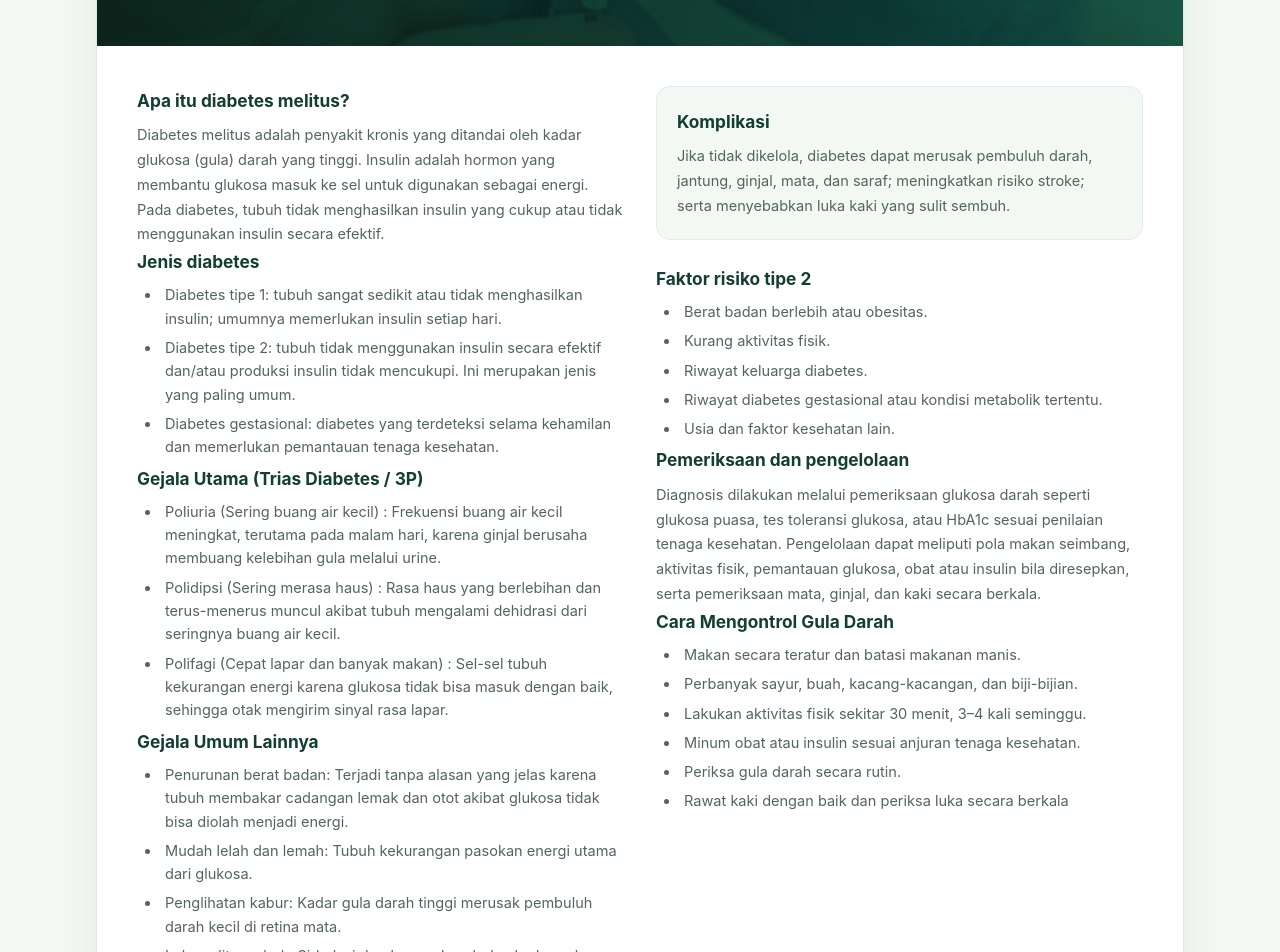
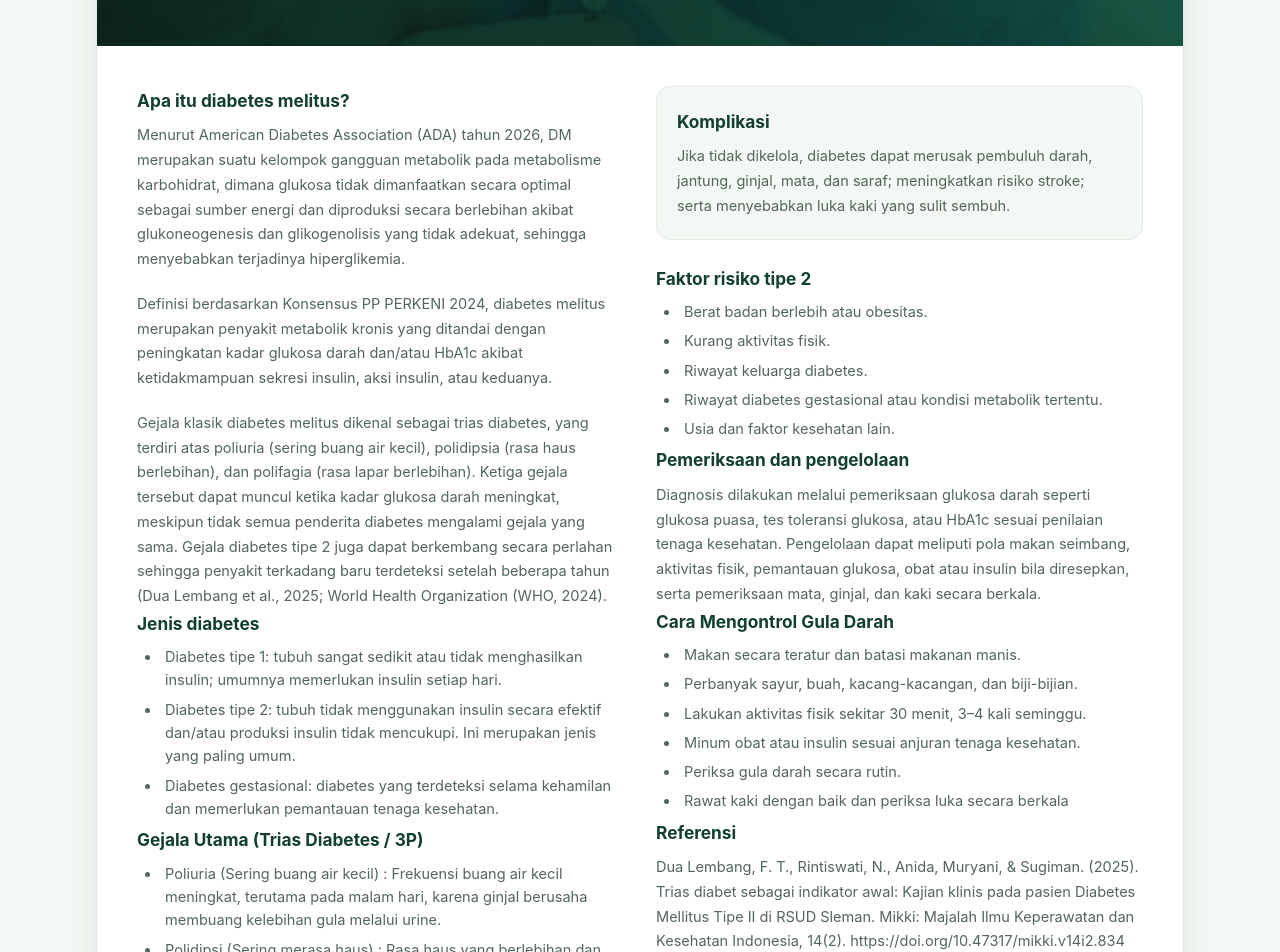
Before and after one commit to novandrawichdafarun/HEALIFEST, a Next.js app: page /penyakit in a window 1280 px wide. Shown: the part 1380-2332 px from the top of the page. Built offline with nearby package versions, Linux system fonts and the light colour scheme.

Commit message:
feat: Enhance diabetes and hypertension descriptions with updated definitions and references

```diff
--- a/app/layout.tsx
+++ b/app/layout.tsx
@@ -8,7 +8,7 @@ export const metadata: Metadata = {
     google: "X2SOOBeTLMwoDQk7hPArZFUwVp5UhKpYW0qRfYbIeec",
   },
   alternates: {
-    canonical: 'https://vercel.app',
+    canonical: "https://vercel.app",
   },
 };
 
--- a/constants/conditions.ts
+++ b/constants/conditions.ts
@@ -16,7 +16,9 @@ export const conditions: Condition[] = [
       {
         title: "Apa itu diabetes melitus?",
         paragraphs: [
-          "Diabetes melitus adalah penyakit kronis yang ditandai oleh kadar glukosa (gula) darah yang tinggi. Insulin adalah hormon yang membantu glukosa masuk ke sel untuk digunakan sebagai energi. Pada diabetes, tubuh tidak menghasilkan insulin yang cukup atau tidak menggunakan insulin secara efektif.",
+          "Menurut American Diabetes Association (ADA) tahun 2026, DM merupakan suatu kelompok gangguan metabolik pada metabolisme karbohidrat, dimana glukosa tidak dimanfaatkan secara optimal sebagai sumber energi dan diproduksi secara berlebihan akibat glukoneogenesis dan glikogenolisis yang tidak adekuat, sehingga menyebabkan terjadinya hiperglikemia.",
+          "Definisi berdasarkan Konsensus PP PERKENI 2024, diabetes melitus merupakan penyakit metabolik kronis yang ditandai dengan peningkatan kadar glukosa darah dan/atau HbA1c akibat ketidakmampuan sekresi insulin, aksi insulin, atau keduanya.",
+          "Gejala klasik diabetes melitus dikenal sebagai trias diabetes, yang terdiri atas poliuria (sering buang air kecil), polidipsia (rasa haus berlebihan), dan polifagia (rasa lapar berlebihan). Ketiga gejala tersebut dapat muncul ketika kadar glukosa darah meningkat, meskipun tidak semua penderita diabetes mengalami gejala yang sama. Gejala diabetes tipe 2 juga dapat berkembang secara perlahan sehingga penyakit terkadang baru terdeteksi setelah beberapa tahun (Dua Lembang et al., 2025; World Health Organization (WHO, 2024).",
         ],
       },
       {
@@ -81,6 +83,14 @@ export const conditions: Condition[] = [
           "Rawat kaki dengan baik dan periksa luka secara berkala",
         ],
       },
+      {
+        title: "Referensi",
+        paragraphs: [
+          "Dua Lembang, F. T., Rintiswati, N., Anida, Muryani, & Sugiman. (2025). Trias diabet sebagai indikator awal: Kajian klinis pada pasien Diabetes Mellitus Tipe II di RSUD Sleman. Mikki: Majalah Ilmu Keperawatan dan Kesehatan Indonesia, 14(2). https://doi.org/10.47317/mikki.v14i2.834",
+          "National Institute of Diabetes and Digestive and Kidney Diseases. (n.d.). Symptoms & causes of diabetes. https://www.niddk.nih.gov/health-information/diabetes/overview/symptoms-causes",
+          "World Health Organization. (2024, November 14). Diabetes. https://www.who.int/news-room/fact-sheets/detail/diabetes",
+        ],
+      },
     ],
     takeaway:
       "Kurangi minuman berpemanis, pilih makanan kaya serat, aktif bergerak, hindari rokok, dan lakukan pemeriksaan sesuai faktor risiko. Diabetes tidak dapat dipastikan hanya dari gejala.",
@@ -99,7 +109,8 @@ export const conditions: Condition[] = [
       {
         title: "Apa itu hipertensi?",
         paragraphs: [
-          "Hipertensi adalah tekanan darah yang menetap pada tingkat tinggi. Tekanan darah ditulis dengan dua angka: sistolik (saat jantung berkontraksi) dan diastolik (saat jantung beristirahat di antara denyut). WHO menggunakan ambang diagnosis klinis ≥140 mmHg sistolik dan/atau ≥90 mmHg diastolik yang terkonfirmasi pada pengukuran di hari berbeda; interpretasi dan target dapat berbeda sesuai kondisi individu dan pedoman setempat.",
+          "Menurut World Health Organization (WHO), hipertensi adalah kondisi medis serius ketika tekanan darah di dalam pembuluh darah meningkat secara persisten di atas normal. Pengukuran tekanan darah ini diwakili oleh dua angka, yaitu angka sistolik (tekanan saat jantung berdetak memompa darah) dan angka diastolik (tekanan saat jantung beristirahat di antara detakan).",
+          "WHO menetapkan bahwa seseorang dikatakan mengalami hipertensi apabila hasil pemeriksaan menunjukkan tekanan darah sistolik ≥140 mmHg dan/atau tekanan darah diastolik ≥90 mmHg. Pengukuran ini idealnya dilakukan pada minimal dua kali pemeriksaan yang berbeda dalam kondisi pasien yang tenang dan rileks.",
           "Hasil pengukuran tekanan darah akan diklasifikasikan sebagai berikut:",
         ],
         bullets: [
@@ -110,7 +121,7 @@ export const conditions: Condition[] = [
         ],
       },
       {
-        title: "Gejala",
+        title: "Gejala Hipertensi",
         paragraphs: [
           "Hipertensi sering disebut sebagai silent killer karena umumnya tidak menimbulkan gejala. Pada banyak kasus, gejala baru muncul ketika tekanan darah sudah sangat tinggi atau terjadi komplikasi.",
         ],
@@ -141,6 +152,12 @@ export const conditions: Condition[] = [
           "Merokok dan mengonsumsi minuman beralkohol",
         ],
       },
+      {
+        title: "Pemeriksaan dan pengelolaan",
+        paragraphs: [
+          "Tekanan darah diukur dengan alat yang sesuai dan teknik yang benar. Istirahat beberapa menit sebelum pengukuran, duduk dengan punggung tersangga, kaki menapak, dan lengan setinggi jantung. Tenaga kesehatan dapat menyarankan pengukuran berulang, perubahan gaya hidup, dan obat sesuai kebutuhan.",
+        ],
+      },
     ],
     right: [
       {
@@ -154,12 +171,6 @@ export const conditions: Condition[] = [
         emphasized: true,
       },
       {
-        title: "Pemeriksaan dan pengelolaan",
-        paragraphs: [
-          "Tekanan darah diukur dengan alat yang sesuai dan teknik yang benar. Istirahat beberapa menit sebelum pengukuran, duduk dengan punggung tersangga, kaki menapak, dan lengan setinggi jantung. Tenaga kesehatan dapat menyarankan pengukuran berulang, perubahan gaya hidup, dan obat sesuai kebutuhan.",
-        ],
-      },
-      {
         title: "Pencegahan",
         paragraphs: [
           "Batasi garam, perbanyak sayur dan buah, aktif bergerak, pertahankan berat badan sehat, berhenti merokok, tidur cukup, dan ikuti pengobatan yang diresepkan.",
@@ -168,6 +179,12 @@ export const conditions: Condition[] = [
       {
         title: "Ayok cegah hipertensi dengan CERDIK & PATUH",
         emphasized: true,
+      },
+      {
+        title: "",
+        paragraphs: [
+          "Kementerian Kesehatan menjelaskan CERDIK sebagai upaya pencegahan melalui pemeriksaan kesehatan, menghindari asap rokok, aktivitas fisik, diet seimbang, istirahat cukup, dan pengelolaan stres. PATUH ditujukan untuk membantu pengendalian hipertensi. (Kementerian Kesehatan RI, 2023)",
+        ],
       },
       {
         title: "Kendalikan Hipertensi",
@@ -185,11 +202,19 @@ export const conditions: Condition[] = [
         paragraphs: ["CERDIK:"],
         bullets: [
           "C: Cek kesehatan secara rutin",
-          "E: Eliminasi asap rokok",
+          "E: Enyakan asap rokok",
           "R: Rajin olahraga",
           "D: Diet seimbang",
           "I: Istirahat cukup",
           "K: Kelola stress",
+        ],
+      },
+      {
+        title: "Referensi",
+        paragraphs: [
+          "Kementerian Kesehatan Republik Indonesia. (2023, 31 Mei). Penanganan hipertensi dengan perilaku CERDIK dan PATUH. https://keslan.kemkes.go.id/view_artikel/2517/penanganan-hipertensi-dengan-",
+          "Kementerian Kesehatan Republik Indonesia. (2026). Pedoman Nasional Pelayanan Klinis Tata Laksana Hipertensi Dewasa. https://www.kemkes.go.id/id/pnpk-hipertensi-dewasa-kemenkes-2026",
+          "World Health Organization. Diakses pada 2026. Hypertension: Global Guidelines and Diagnostic Criteria",
         ],
       },
     ],
@@ -210,7 +235,8 @@ export const conditions: Condition[] = [
       {
         title: "Apa itu kolesterol?",
         paragraphs: [
-          "Kolesterol adalah zat berlemak yang dibutuhkan tubuh untuk membentuk sel dan hormon. Kolesterol dibawa dalam darah oleh lipoprotein. LDL sering disebut “kolesterol jahat” karena kadar tinggi dapat berkontribusi pada penumpukan plak di arteri; HDL membantu membawa kolesterol kembali ke hati. Trigliserida adalah jenis lemak darah lain yang juga perlu dinilai.",
+          "Kolesterol merupakan salah satu jenis lipid yang dibutuhkan tubuh untuk menjalankan berbagai fungsi fisiologis. Namun, gangguan kadar lipid dalam darah atau dislipidemia dapat meningkatkan risiko penyakit kardiovaskular aterosklerotik, seperti penyakit jantung koroner dan stroke. Penilaian profil lipid mencakup kadar kolesterol total, kolesterol LDL (low-density lipoprotein), kolesterol HDL (high-density lipoprotein), dan trigliserida. Menurut Blumenthal et al. (2026).",
+          "Pedoman Blumenthal et al. (2026) menekankan pentingnya penilaian risiko untuk menentukan kebutuhan dan sasaran terapi penurun lipid sebagai berikut :",
         ],
       },
       {
@@ -262,11 +288,24 @@ export const conditions: Condition[] = [
           "Selain beberapa faktor di atas, seseorang yang berusia 40 tahun ke atas juga lebih berisiko menderita kolesterol. Hal ini terjadi karena seiring bertambahnya usia, hati menjadi kurang mampu membuang kolesterol jahat (LDL).",
         ],
       },
+      {
+        title: "Apakah kolesterol tinggi bergejala?",
+        paragraphs: [
+          "Biasanya tidak. Seseorang dapat merasa sehat meskipun kadar kolesterolnya tinggi. Karena itu, pemeriksaan profil lipid diperlukan berdasarkan usia, riwayat keluarga, faktor risiko, dan saran tenaga kesehatan.",
+        ],
+      },
+      {
+        title: "Pemeriksaan",
+        paragraphs: [
+          "Profil lipid biasanya menilai kolesterol total, LDL, HDL, dan trigliserida. Apakah perlu berpuasa sebelum tes bergantung pada instruksi fasilitas kesehatan dan jenis pemeriksaan. Target kolesterol ditentukan berdasarkan risiko kardiovaskular seseorang, bukan satu angka untuk semua orang.",
+        ],
+      },
     ],
     right: [
       {
         title: "Komplikasi",
         paragraphs: [
+          "Kolesterol LDL yang tinggi dapat berkontribusi terhadap pembentukan plak aterosklerotik pada dinding arteri. Penumpukan plak tersebut dapat mempersempit pembuluh darah dan meningkatkan risiko kejadian kardiovaskular, termasuk serangan jantung dan stroke iskemik. Oleh karena itu, pengendalian kadar lipid merupakan salah satu bagian penting dalam pencegahan penyakit kardiovaskular (Mach et al., 2025).",
           "Kadar kolesterol yang berlebihan perlu ditangani. Apabila dibiarkan, kolesterol akan menumpuk di dinding pembuluh darah arteri dan membentuk plak sehingga membuat arteri menyempit. Kondisi ini disebut dengan aterosklerosis.",
           "Aterosklerosis yang tidak ditanganidapat membuat aliran darah tersumbat dan menimbulkan komplikasi serius berikut ini:",
         ],
@@ -282,20 +321,9 @@ export const conditions: Condition[] = [
         emphasized: true,
       },
       {
-        title: "Apakah kolesterol tinggi bergejala?",
-        paragraphs: [
-          "Biasanya tidak. Seseorang dapat merasa sehat meskipun kadar kolesterolnya tinggi. Karena itu, pemeriksaan profil lipid diperlukan berdasarkan usia, riwayat keluarga, faktor risiko, dan saran tenaga kesehatan.",
-        ],
-      },
-      {
-        title: "Pemeriksaan",
-        paragraphs: [
-          "Profil lipid biasanya menilai kolesterol total, LDL, HDL, dan trigliserida. Apakah perlu berpuasa sebelum tes bergantung pada instruksi fasilitas kesehatan dan jenis pemeriksaan. Target kolesterol ditentukan berdasarkan risiko kardiovaskular seseorang, bukan satu angka untuk semua orang.",
-        ],
-      },
-      {
         title: "Pencegahan Kolesterol Tinggi",
         paragraphs: [
+          "Pencegahan kolesterol tinggi dilakukan melalui penerapan pola makan sehat, aktivitas fisik secara teratur, pengendalian berat badan, penghentian kebiasaan merokok, dan pemeriksaan profil lipid sesuai kebutuhan. Pada individu dengan risiko kardiovaskular tinggi, perubahan gaya hidup dapat disertai terapi obat berdasarkan penilaian tenaga medis. Pendekatan pencegahan dan pengobatan perlu disesuaikan dengan tingkat risiko serta sasaran terapi setiap individu (Blumenthal et al., 2026; Mach et al., 2025).",
           "Untuk mencegah tingginya kadar kolesterol dalam tubuh, ada sejumlah upaya yang dapat dilakukan, yaitu:",
         ],
         bullets: [
@@ -308,6 +336,13 @@ export const conditions: Condition[] = [
           "Membatasi makanan yang mengandung kolesterol tinggi",
           "Membatasi konsumsi minuman beralkohol",
           "Membatasi konsumsi makanan yang berlemak tinggi, khususnya lemak jenuh, seperti daging merah dan kue",
+        ],
+      },
+      {
+        title: "Referensi",
+        paragraphs: [
+          "Blumenthal, R. S., Morris, P. B., Gaudino, M., et al. (2026). 2026 ACC/AHA/AACVPR/ABC/ACPM/ADA/AGS/APhA/ASPC/NLA/PCNA guideline on the management of dyslipidemia: A report of the American College of Cardiology/American Heart Association Joint Committee on Clinical Practice Guidelines. Circulation. https://doi.org/10.1161/CIR.0000000000001423",
+          "Mach, F., Koskinas, K. C., Roeters van Lennep, J., et al. (2025). 2025 focused update of the 2019 ESC/EAS Guidelines for the management of dyslipidaemias. European Heart Journal, 46(42), 4359–4378. https://doi.org/10.1093/eurheartj/ehaf190",
         ],
       },
     ],
@@ -328,7 +363,9 @@ export const conditions: Condition[] = [
       {
         title: "Apa itu asam urat?",
         paragraphs: [
-          "Asam urat merupakan zat yang terbentuk saat tubuh memecah purin, senyawa yang terdapat secara alami di dalam tubuh dan beberapa makanan. Asam urat biasanya dikeluarkan melalui ginjal. Bila kadarnya tinggi, kristal urat dapat terbentuk dan menumpuk di sendi pada sebagian orang, menyebabkan gout. Kadar tinggi tidak selalu berarti seseorang mengalami gout.",
+          "Penyakit asam urat atau gout arthritis merupakan penyakit radang sendi yang berkaitan dengan pengendapan kristal monosodium urat pada sendi dan jaringan di sekitarnya. Gejala utama gout ditandai dengan serangan nyeri sendi yang hebat dan muncul secara tiba-tiba, sering kali pada malam hari atau dini hari. Serangan tersebut umumnya disertai pembengkakan, kemerahan, dan peningkatan suhu pada area sendi yang terkena. Sendi yang paling sering mengalami serangan adalah pangkal ibu jari kaki, meskipun sendi pergelangan kaki, lutut, tangan, dan siku juga dapat terkena (National Institute for Health and Care Excellence (NICE), 2022).",
+          "Pada gout yang berlangsung lama, dapat terbentuk tofus, yaitu benjolan akibat penumpukan kristal urat pada jaringan. Keberadaan tofus merupakan salah satu tanda yang dapat ditemukan pada gout kronis dan menjadi pertimbangan dalam penatalaksanaan penyakit. FitzGerald et al. (2020) membahas keberadaan tofus sebagai salah satu kondisi klinis yang penting dalam menentukan kebutuhan terapi penurun kadar urat.",
+          "Berdasarkan uraian tersebut, gejala penyakit asam urat meliputi nyeri sendi hebat yang muncul secara tiba-tiba, pembengkakan, kemerahan, peningkatan suhu pada sendi, serta kemungkinan terbentuknya tofus pada penyakit yang berlangsung lama. Pengenalan gejala tersebut penting untuk mendukung pemeriksaan dan penegakan diagnosis yang tepat (NICE, 2022; Neilson et al., 2022).",
         ],
       },
       {
@@ -392,6 +429,16 @@ export const conditions: Condition[] = [
           "Minum air secukupnya bila tidak ada pembatasan cairan dari dokter, batasi alkohol dan minuman berpemanis, atur pola makan seimbang, dan kelola berat badan secara bertahap. Hindari diet ekstrem. Orang dengan gout mungkin membutuhkan obat penurun asam urat meski sudah mengubah pola hidup.",
         ],
       },
+      {
+        title: "Referensi",
+        paragraphs: [
+          "FitzGerald, J. D., Dalbeth, N., Mikuls, T., et al. (2020). 2020 American College of Rheumatology guideline for the management of gout. Arthritis & Rheumatology, 72(6), 879–895. https://doi.org/10.1002/art.41247",
+          "National Institute for Health and Care Excellence. (2022). Gout: Diagnosis and management (NICE Guideline NG219). https://www.nice.org.uk/guidance/ng219",
+          "Neilson, J., Bonnon, A., Dickson, A., & Roddy, E. (2022). Gout: Diagnosis and management—Summary of NICE guidance. BMJ, 378, o1754. https://doi.org/10.1136/bmj.o1754",
+          "Alodokter. (n.d.). Gejala asam urat. https://www.alodokter.com/rematik-asam-urat/gejala",
+          "Kementerian Kesehatan Republik Indonesia. (n.d.). Asam urat. Direktorat Jenderal Kesehatan Lanjutan. https://keslan.kemkes.go.id/view_artikel/1955/asam-urat",
+        ],
+      },
     ],
     takeaway:
       "Sendi yang mendadak merah, panas, bengkak dan sangat nyeri—terutama jika disertai demam—perlu dinilai segera karena infeksi sendi dapat menyerupai gout.",
```
